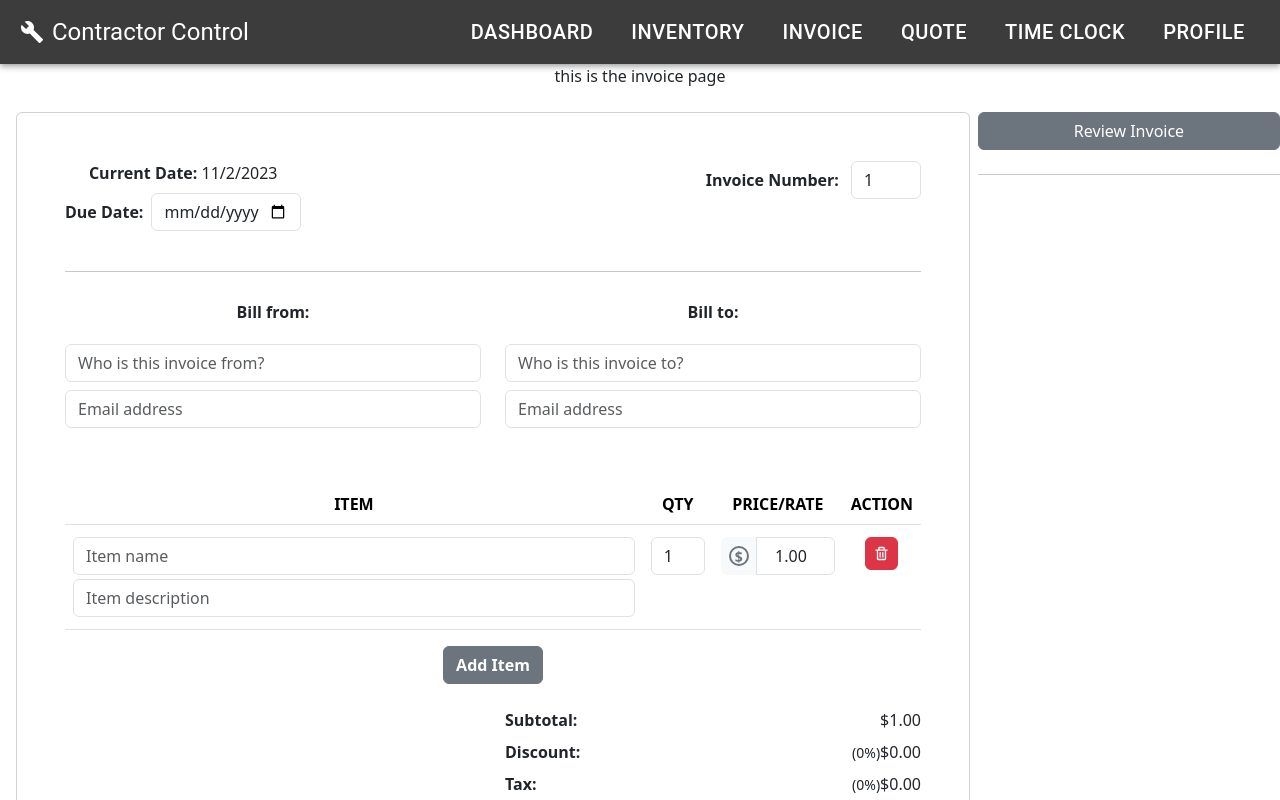
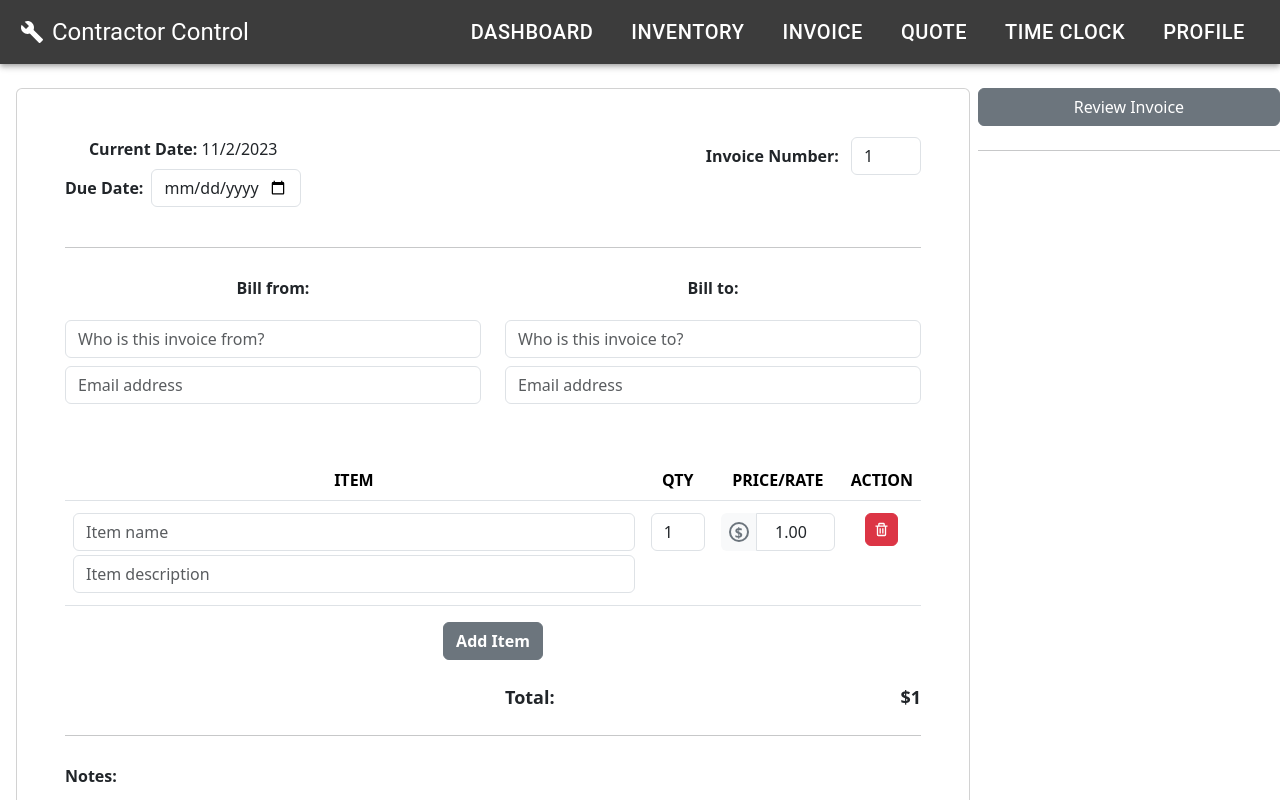
Before and after one commit to jethrolibutan/ccui, a React (Create React App) app: page /invoice in a window 1280 px wide. Shown: the top 800 px of the page. Built offline with nearby package versions, Linux system fonts and the light colour scheme.

Commit message:
invoice page created

```diff
--- a/src/components/Invoice/InvoiceForm.js
+++ b/src/components/Invoice/InvoiceForm.js
@@ -72,37 +72,18 @@ class InvoiceForm extends React.Component {
       ).toFixed(2);
     });
 
-    this.setState(
-      {
-        subTotal: parseFloat(subTotal).toFixed(2),
-      },
-      () => {
-        this.setState(
-          {
-            taxAmmount: parseFloat(
-              parseFloat(subTotal) * (this.state.taxRate / 100)
-            ).toFixed(2),
-          },
-          () => {
-            this.setState(
-              {
-                discountAmmount: parseFloat(
-                  parseFloat(subTotal) * (this.state.discountRate / 100)
-                ).toFixed(2),
-              },
-              () => {
+    this.setState(() => {
+      this.setState(() => {
+        this.setState(() => {
           this.setState({
             total:
               subTotal -
               this.state.discountAmmount +
               parseFloat(this.state.taxAmmount),
           });
-              }
-            );
-          }
-        );
-      }
-    );
+        });
+      });
+    });
   }
   onItemizedItemEdit(evt) {
     var item = {
@@ -244,34 +225,6 @@ class InvoiceForm extends React.Component {
               />
               <Row className="mt-4 justify-content-end">
                 <Col lg={6}>
-                  <div className="d-flex flex-row align-items-start justify-content-between">
-                    <span className="fw-bold">Subtotal:</span>
-                    <span>
-                      {this.state.currency}
-                      {this.state.subTotal}
-                    </span>
-                  </div>
-                  <div className="d-flex flex-row align-items-start justify-content-between mt-2">
-                    <span className="fw-bold">Discount:</span>
-                    <span>
-                      <span className="small ">
-                        ({this.state.discountRate || 0}%)
-                      </span>
-                      {this.state.currency}
-                      {this.state.discountAmmount || 0}
-                    </span>
-                  </div>
-                  <div className="d-flex flex-row align-items-start justify-content-between mt-2">
-                    <span className="fw-bold">Tax:</span>
-                    <span>
-                      <span className="small ">
-                        ({this.state.taxRate || 0}%)
-                      </span>
-                      {this.state.currency}
-                      {this.state.taxAmmount || 0}
-                    </span>
-                  </div>
-                  <hr />
                   <div
                     className="d-flex flex-row align-items-start justify-content-between"
                     style={{
--- a/src/components/Login.css
+++ b/src/components/Login.css
@@ -9,18 +9,16 @@
   background-color: #c0bcbc;
 }
 
-/* .auth-form-container,
+.auth-form-container,
 .login-form,
 .register-form {
   display: flex;
   flex-direction: column;
-} */
+}
 
-.auth-form-container, .login-form,
-.register-form{
-  background-color: #fff;
-  border-radius: 8px;
-  box-shadow: 0 4px 6px rgba(0, 0, 0, 0.1);
+.auth-form-container,
+.login-form,
+.register-form {
   padding: 20px;
   width: 300px;
   display: flex;
@@ -28,14 +26,12 @@
   align-items: center;
 }
 
-
 .login-form label,
 .login-form input {
   margin: 10px 0;
 }
 
 .submit {
-
   color: #fff;
   border: none;
   border-radius: 4px;
@@ -54,7 +50,6 @@
   cursor: pointer;
   background: none;
   color: black;
-
 }
 
 .link-btn:hover {
--- a/src/pages/Functional Pages/Invoice.js
+++ b/src/pages/Functional Pages/Invoice.js
@@ -4,7 +4,6 @@ import InvoiceForm from "../../components/Invoice/InvoiceForm";
 function Invoice() {
   return (
     <div>
-      this is the invoice page
       <InvoiceForm />
     </div>
   );
```
Lines whose indentation alone changed are shown as unchanged.
